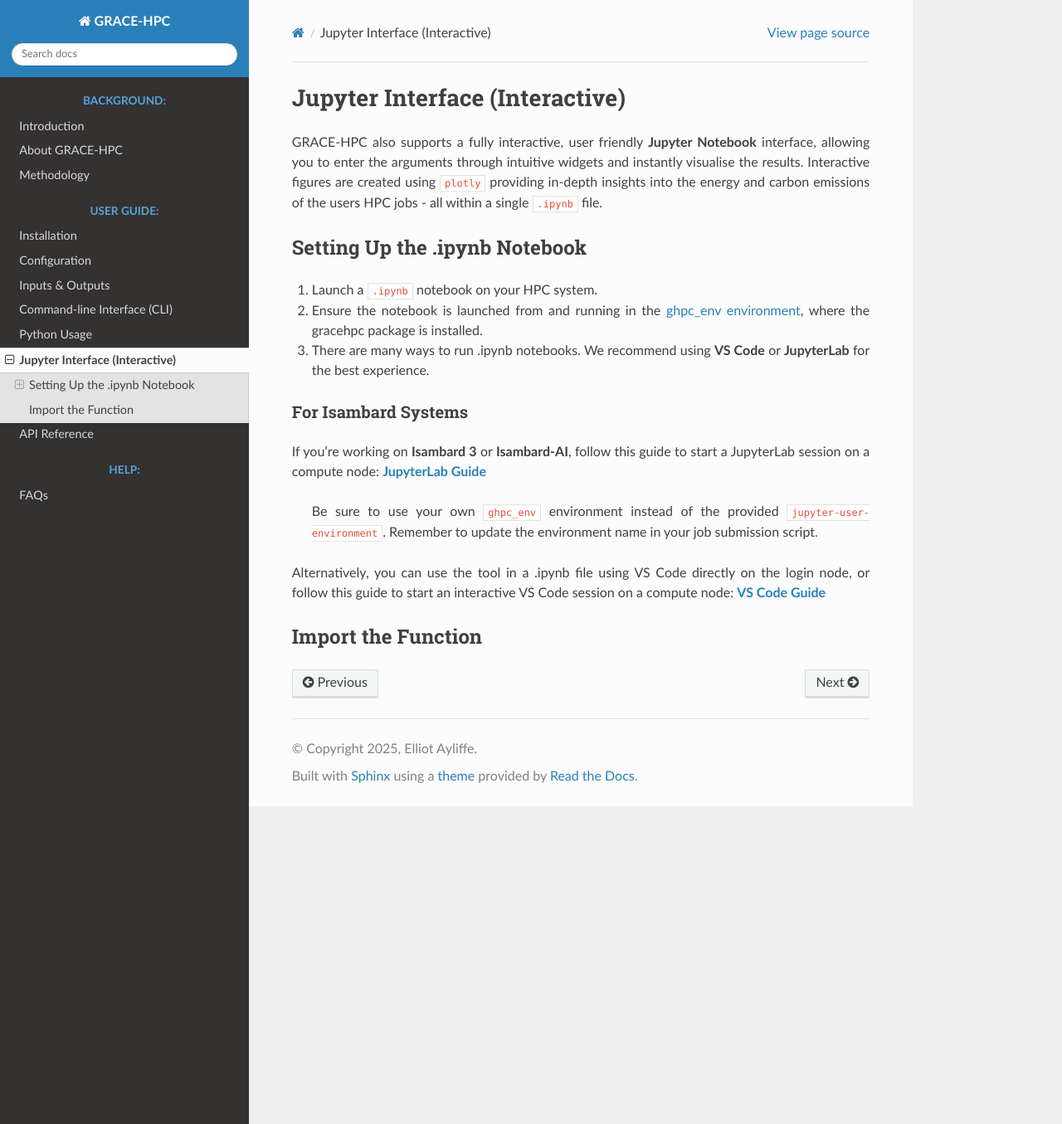
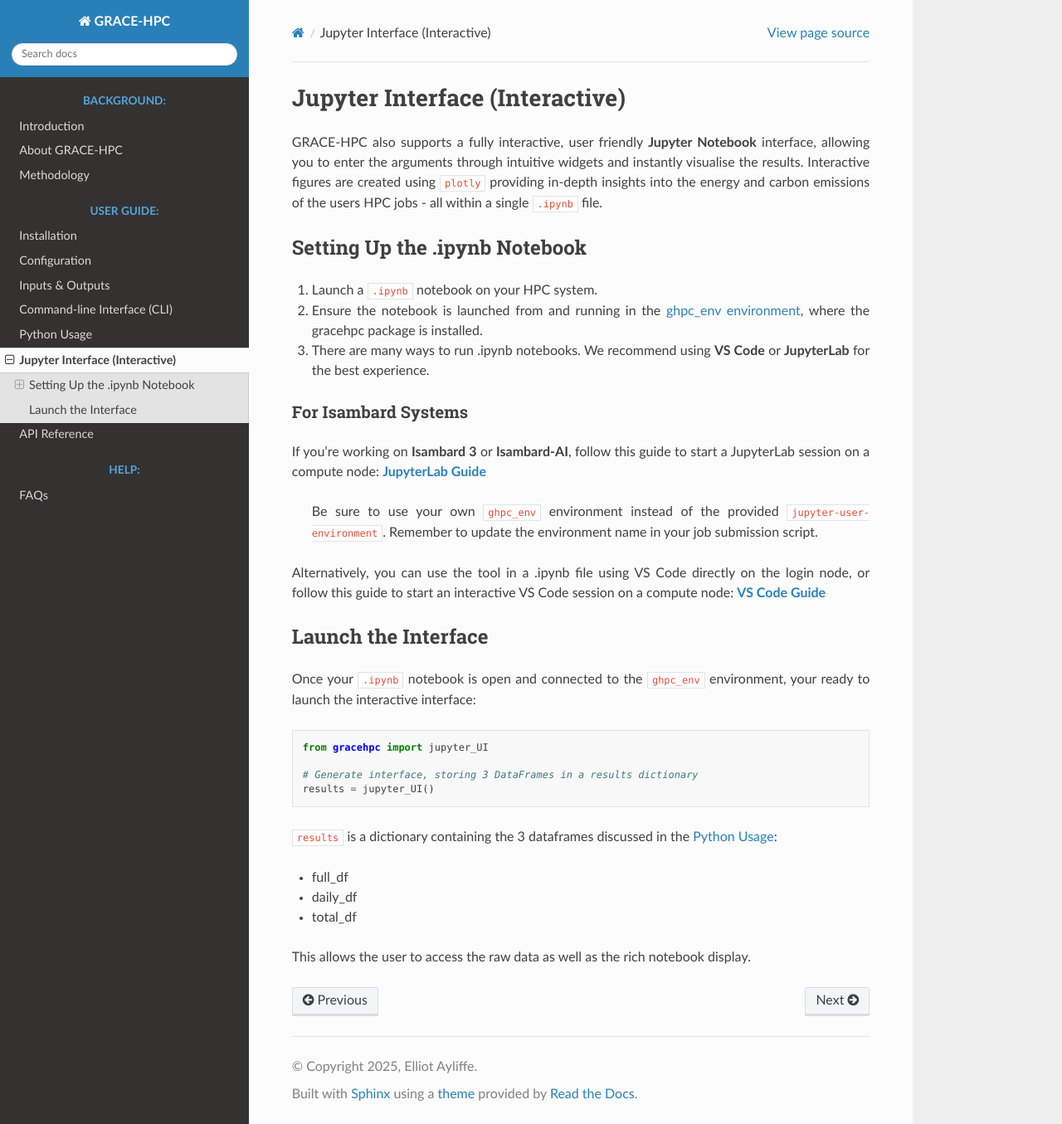
Before and after one commit to Elliot-Ayliffe/GRACE-HPC, a Sphinx documentation site: the page built from docs/jupyter.md, in a window 1280 px wide and 1355 px high. Shown: the whole window at 83% size. Built offline with Sphinx 7.4.7 and the Read the Docs theme 3.1.0, drawn with Linux system fonts in a browser that asks for light colours.

Commit message:
Update jupyter.md

````diff
--- a/docs/jupyter.md
+++ b/docs/jupyter.md
@@ -20,4 +20,21 @@ If you're working on **Isambard 3** or **Isambard-AI**, follow this guide to sta
 Alternatively, you can use the tool in a .ipynb file using VS Code directly on the login node, or follow this guide to start an interactive VS Code session on a compute node: [**VS Code Guide**](https://docs.isambard.ac.uk/user-documentation/guides/vscode/)
 
 
-## Import the Function
+## Launch the Interface
+
+Once your `.ipynb` notebook is open and connected to the `ghpc_env` environment, your ready to launch the interactive interface:
+
+```python
+from gracehpc import jupyter_UI
+
+# Generate interface, storing 3 DataFrames in a results dictionary
+results = jupyter_UI()
+```
+
+`results` is a dictionary containing the 3 dataframes discussed in the [Python Usage](function.md#function-returns):
+
+- full_df
+- daily_df
+- total_df
+
+This allows the user to access the raw data as well as the rich notebook display.
````
